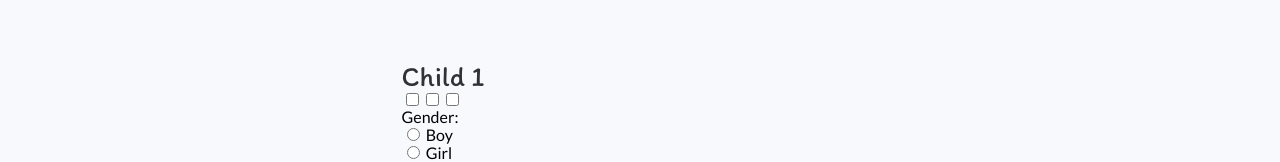
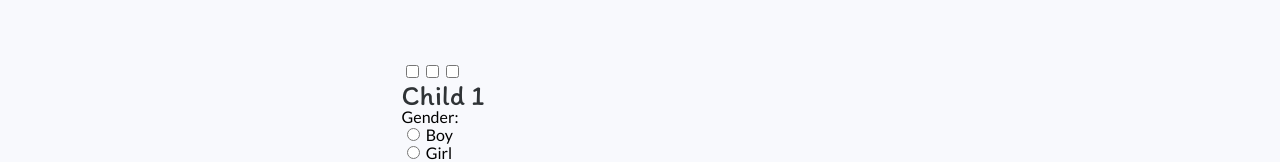
Before and after one commit to segamegadrivee/summer-camp, a React (Create React App) app in the folder frontend/: page /camps/vacation-fun-tabir in a window 1280 px wide. Shown: the part 202-364 px from the top of the page. Built offline with nearby package versions, Linux system fonts and the light colour scheme; no server answers; what stein-js-client would draw is missing.

Commit message:
max-forms

```diff
--- a/frontend/src/components/forms/Checkboxes.jsx
+++ b/frontend/src/components/forms/Checkboxes.jsx
@@ -2,8 +2,8 @@ import React, { useState } from "react";
 
 function Checkboxes() {
     const [checkboxes, setCheckboxes] = useState([
-        { id: 1, value: "Checkbox 1", isChecked: false },
-        { id: 2, value: "Checkbox 2", isChecked: false },
+        { id: 1, value: "Sheet1", isChecked: false },
+        { id: 2, value: "Sheet2", isChecked: false },
         { id: 3, value: "Checkbox 3", isChecked: false },
         { id: 4, value: "Checkbox 4", isChecked: false },
         { id: 5, value: "Checkbox 5", isChecked: false },
--- a/frontend/src/components/forms/VFT.jsx
+++ b/frontend/src/components/forms/VFT.jsx
@@ -1,18 +1,26 @@
 import SteinStore from "stein-js-client";
 import { useState } from "react";
+// import Checkboxes from "./Checkboxes";
+
 
 const store = new SteinStore(process.env.REACT_APP_STEIN_KEY);
 
 const VFT = () => {
+
+
     const [forms, setForms] = useState([{
         gender: "", cuaet: "", arrivalDate: "",
         firstName: "", lastName: "", dateOfBirth: "", gradeCompleted: "",
         langSpoken: "", allergies: ""
     }]);
+
+
     const handleSubmit = (event) => {
         event.preventDefault();
         const errors = [];
         forms.forEach((form, index) => {
+
+
             if (form.gender === "") {
                 errors.push(`Form ${index + 1}: Gender is required.`);
             }
@@ -38,22 +46,38 @@ const VFT = () => {
                 errors.push(`Form ${index + 1}: Languages Spoken is required.`);
             }
         });
+
         if (errors.length > 0) {
             alert(errors.join("\n"));
             return;
         }
+
         const checkedBoxes = Array.from(document.querySelectorAll('input[name="camp"]:checked')).map(checkbox => checkbox.value);
         console.log(checkedBoxes);
         console.log(forms);
         for (let i = 0; i < checkedBoxes.length; i++) {
-            store
-                .append(checkedBoxes[i], forms)
-                .then(res => {
-                    console.log(res);
-                });
+            store.read(checkedBoxes[i]).then(data => {
+                console.log("READED", data);
+                console.log(data.length);
+                if (data.length >= 34) {
+                    console.log("MAX FORMS");
+                    alert("Sorry, form closed")
+                    return;
+                }
+                else {
+                    store
+                        .append(checkedBoxes[i], forms)
+                        .then(res => {
+                            console.log(res);
+                        });
+                }
+            });
+
+
         }
+
+
     };
-
 
     const handleAddForm = () => {
         if (forms.length < 3) {
@@ -85,17 +109,18 @@ const VFT = () => {
 
             <h2 className="form__title">Registration form</h2>
 
+            <div className="checkboxes">
+                <input type="checkbox" value="Sheet1" name="camp" />
+                <input type="checkbox" value="Sheet2" name="camp" />
+                <input type="checkbox" value="Sheet3" name="camp" />
+            </div>
 
             <form onSubmit={handleSubmit} >
                 {forms.map((form, index) => (
                     <div key={index}>
                         <h3>Child {index + 1}</h3>
 
-                        <div className="checkboxes">
-                            <input type="checkbox" value="Sheet1" name="camp" />
-                            <input type="checkbox" value="Sheet2" name="camp" />
-                            <input type="checkbox" value="three" name="camp" />
-                        </div>
+
                         <label>
                             Gender:
                             <br />
```
